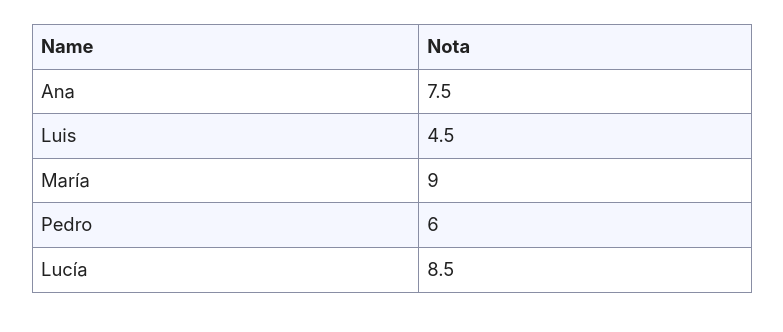
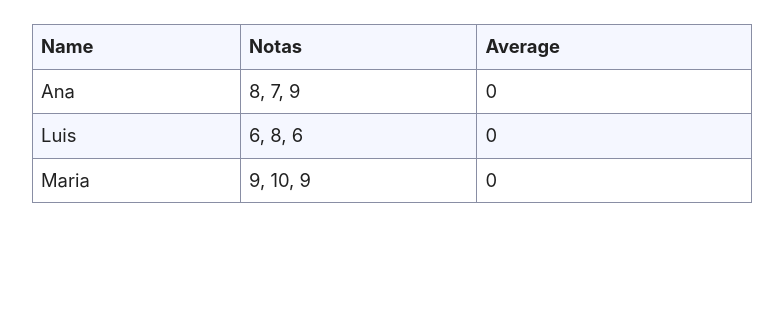
Before and after one commit to ifermen/EntornoCliente, a plain HTML site: page Javascript/Boletin_Objetos_Array_Cadenas_Dom/Ejercicio2/index.html in a window 1280 px wide. Shown: the whole page, without its empty margins (248-1031 px from the left). Drawn offline with Linux system fonts and the light colour scheme.

Commit message:
Muchos cambios en js y no tengo tiempos a explicarlos

```diff
--- /dev/null
+++ b/Javascript/Boletin_Objetos_Array_Cadenas_Dom/Ejercicio2/gradebook.js
@@ -0,0 +1,105 @@
+/*
+Ejercicio 2: Sistema de gestión de notas
+Imagina que eres un profesor y quieres llevar un sistema de notas para tus alumnos. Crea un objeto gradebook que contenga:
+    Un array de objetos llamado students, donde cada objeto tiene las siguientes propiedades: name, grades (un array de números) y average (promedio de sus notas).
+
+Ejemplo inicial:
+let gradebook = {
+  students: [
+    { name: "Ana", grades: [8, 7, 9], average: 0 },
+    { name: "Luis", grades: [6, 8, 6], average: 0 },
+    { name: "Maria", grades: [9, 10, 9], average: 0 }
+  ]
+};
+
+Tareas:
+    Crea un método calculateAverage() que calcule el promedio de las notas de cada estudiante y lo almacene en la propiedad average.
+    Crea un método addStudent(name) que añada un nuevo estudiante con un array vacío de notas.
+    Crea un método addGrade(studentName, grade) que añada una nueva nota al array grades del estudiante especificado.
+    Utiliza los métodos avanzados de arrays para:
+        Imprimir los nombres de los estudiantes cuya nota promedio sea mayor que 8.
+        Crear un array con los nombres de todos los estudiantes que tienen al menos una nota mayor que 9.
+        Ordenar los estudiantes en función de sus promedios, de mayor a menor.
+*/
+
+/**
+* @typedef {Object} Student
+* @property {string} name
+* @property {number[]} grades
+* @property {number} average
+*/
+
+/**
+ * @typedef {Object} Gradebook
+ * @property {Student[]} students
+ */
+
+/** @type {Gradebook} */
+let gradebook = {
+  students: [
+    { name: "Ana", grades: [8, 7, 9], average: 0 },
+    { name: "Luis", grades: [6, 8, 6], average: 0 },
+    { name: "Maria", grades: [9, 10, 9], average: 0 }
+  ]
+};
+
+/**
+ * Calcula el promedio de las notas de cada estudiante y lo almacene en la propiedad average.
+ */
+function calculateAverage(){
+    gradebook.students.forEach(student => {
+        student.average =
+            student.grades.reduce(((acc,grade) => acc += grade),0)/student.grades.length;
+    });
+}
+
+/**
+ * Añada una nueva nota al array grades del estudiante especificado.
+ * @param {string} name
+ */
+function addStudent(name){
+    let index = gradebook.students.findIndex(student => student.name == name);
+    if(index == -1){
+        gradebook.students.push({name:name,grades:[],average:0});
+    }
+}
+
+/**
+ * Añada una nueva nota al array grades del estudiante especificado.
+ * @param {string} studentName
+ * @param {number} grade
+ */
+function addGrade(studentName, grade){
+    let index = gradebook.students.findIndex(student => student.name == studentName);
+    if(index != -1){
+        gradebook.students[index].grades.push(grade);
+        calculateAverage();
+    }
+}
+
+/**
+ * Devuelve los nombres de los estudiantes cuya nota promedio sea mayor que 8.
+ * @returns {string[]}
+ */
+function getNameByAverageOver8(){
+    return gradebook.students.filter(student => student.average > 8).map(student => student.name);
+}
+
+/**
+ * Devuelve array con los nombres de todos los estudiantes que tienen al menos una nota mayor que 9.
+ * @returns {string[]}
+ */
+function getNameBySomeGradeOver9(){
+    return gradebook.students
+        .filter(student => student.grades.some(grade => grade > 9))
+        .map(student => student.name);
+}
+
+/**
+ * Ordenar los estudiantes en función de sus promedios, de mayor a menor.
+ */
+function sortByAverage(){
+    gradebook.students.sort((a, b) => b.average - a.average);
+}
+
+export{gradebook,calculateAverage,addStudent,addGrade,getNameByAverageOver8,getNameBySomeGradeOver9,sortByAverage}
--- a/Javascript/Boletin_Objetos_Array_Cadenas_Dom/Ejercicio2/index.html
+++ b/Javascript/Boletin_Objetos_Array_Cadenas_Dom/Ejercicio2/index.html
@@ -11,13 +11,14 @@
         <thead>
             <tr>
                 <th>Name</th>
-                <th>Nota</th>
+                <th>Notas</th>
+                <th>Average</th>
             </tr>
         </thead>
         <tbody id="tableBody">
         </tbody>
     </table>
 
-    <script src="index.js"></script>
+    <script type="module" src="index.js"></script>
 </body>
 </html>
--- a/Javascript/Boletin_Objetos_Array_Cadenas_Dom/Ejercicio2/index.js
+++ b/Javascript/Boletin_Objetos_Array_Cadenas_Dom/Ejercicio2/index.js
@@ -1,34 +1,45 @@
-let alumnos = [
-  {nombre:'Ana', nota:7.5},
-  {nombre:'Luis', nota:4.5},
-  {nombre:'María', nota:9.0},
-  {nombre:'Pedro', nota:6.0},
-  {nombre:'Lucía', nota:8.5}
-];
+import {gradebook,calculateAverage,addStudent,addGrade,getNameByAverageOver8,getNameBySomeGradeOver9,sortByAverage} from './gradebook.js'
 
 document.addEventListener("DOMContentLoaded", (e)=>{
     const tBody = document.getElementById("tableBody");
 
-    function updateTable(alumnos){
-        alumnos.forEach((alumnos,i) => {
-            addRow(alumnos,i);
-        });
+    /**
+     * Clean the table body and reload the datas from gradebook
+     */
+    function renderTable(){
+        tBody.innerHTML = ``;
+        gradebook.students.forEach(student => {
+            addRow(student);
+        })
     }
 
-    function addRow(alumn, index){
-        const row = document.createElement("tr");
+    /**
+     * Add a new row in the tbody
+     * @param {import('./gradebook.js').Student} student
+     */
+    function addRow({name, grades, average}){
+        const newRow = document.createElement("tr");
 
-        const tdName = document.createElement("td");
-        tdName.textContent = alumn.nombre;
+        const nameCell = document.createElement("td");
+        nameCell.textContent = name;
 
-        const tdNota = document.createElement("td");
-        tdNota.textContent = alumn.nota;
+        const gradesCell = document.createElement("td");
+        gradesCell.textContent = grades.reduce((carry,grade,idx) => {
+            carry = carry + grade;
+            if(idx != grades.length-1){
+                carry = carry + ", ";
+            }
+            return carry;
+        },"");
 
-        row.appendChild(tdName);
-        row.appendChild(tdNota);
+        const averageCell = document.createElement("td");
+        averageCell.textContent = average;
 
-        tBody.appendChild(row);
+        newRow.appendChild(nameCell);
+        newRow.appendChild(gradesCell);
+        newRow.appendChild(averageCell);
+        tBody.appendChild(newRow);
     }
 
-    updateTable(alumnos)
+    renderTable();
 });
```
